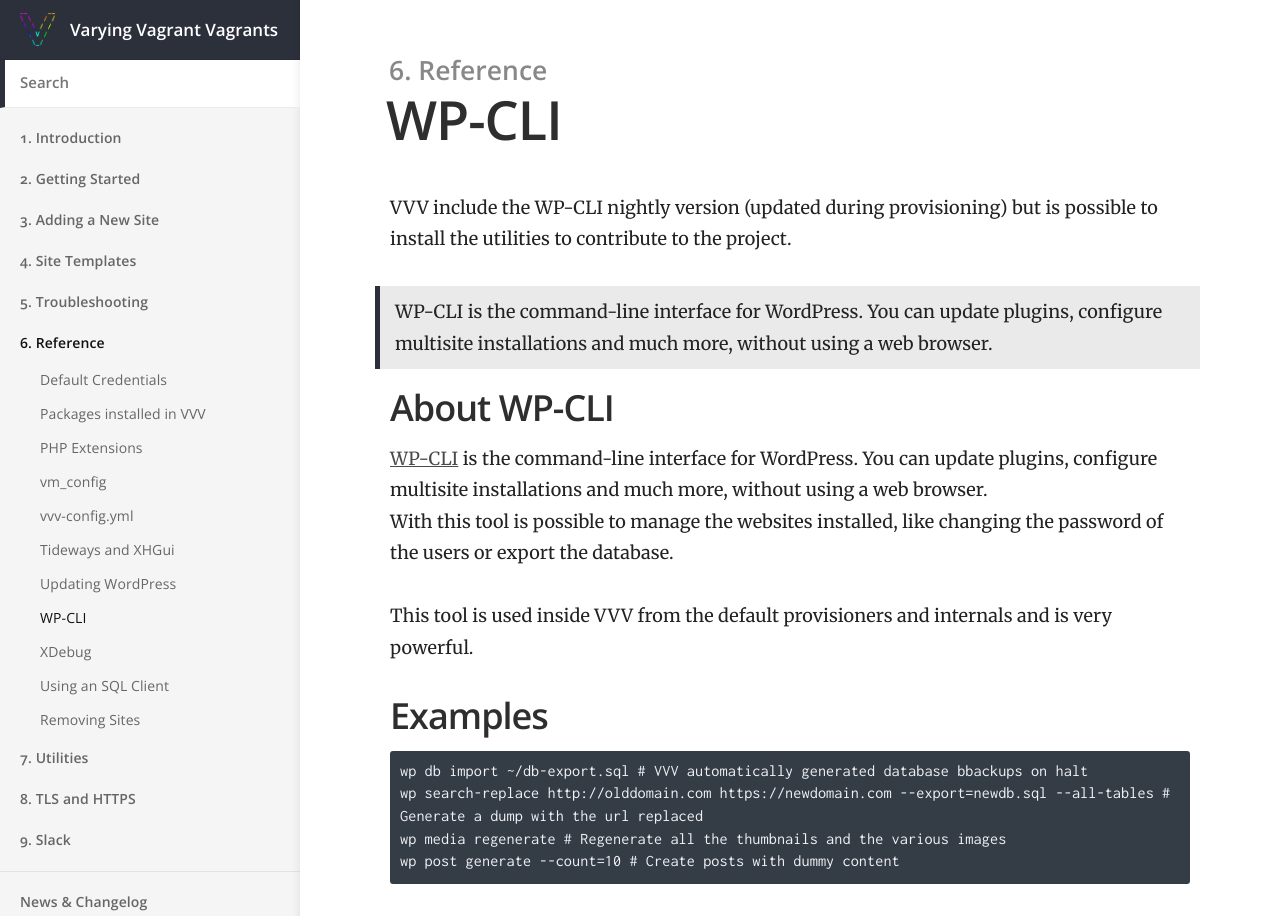
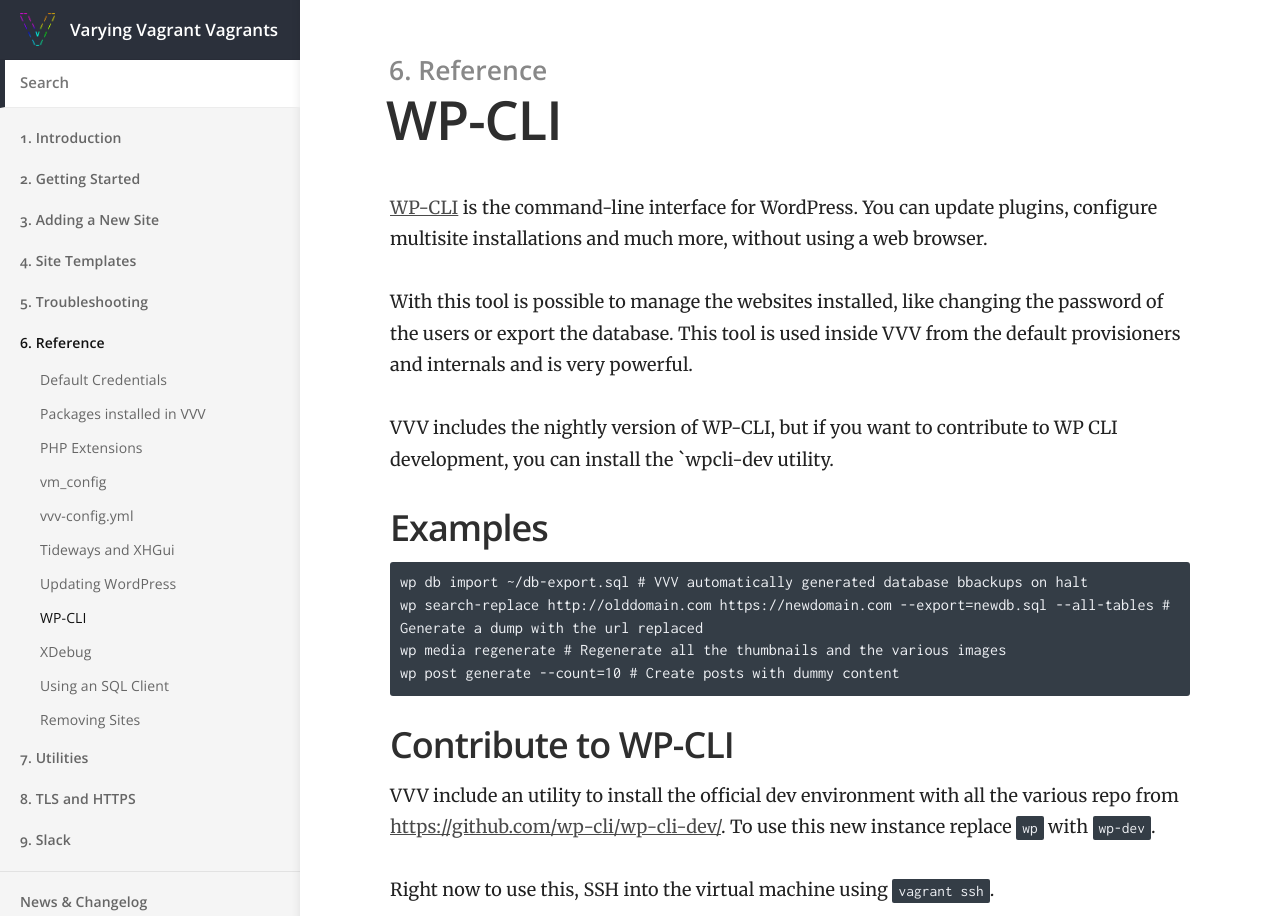
Before and after one commit to Varying-Vagrant-Vagrants/varyingvagrantvagrants.org, a Jekyll site: the page built from docs/en-US/references/wpcli.md, in a window 1280 px wide and 1400 px high. Shown: the top 916 px of the window. Built offline with Jekyll 4.4.1, drawn with Linux system fonts in a browser that asks for light colours; some of the changed text lies outside the part shown.

Commit message:
Update wpcli.md

````diff
--- a/docs/en-US/references/wpcli.md
+++ b/docs/en-US/references/wpcli.md
@@ -5,16 +5,11 @@ title: WP-CLI
 permalink: /docs/en-US/references/wp-cli/
 ---
 
-VVV include the WP-CLI nightly version (updated during provisioning) but is possible to install the utilities to contribute to the project.
+[WP-CLI](https://wp-cli.org/) is the command-line interface for WordPress. You can update plugins, configure multisite installations and much more, without using a web browser.
 
-> WP-CLI is the command-line interface for WordPress. You can update plugins, configure multisite installations and much more, without using a web browser.
+With this tool is possible to manage the websites installed, like changing the password of the users or export the database. This tool is used inside VVV from the default provisioners and internals and is very powerful.
 
-## About WP-CLI
-
-[WP-CLI](https://wp-cli.org/) is the command-line interface for WordPress. You can update plugins, configure multisite installations and much more, without using a web browser.
-With this tool is possible to manage the websites installed, like changing the password of the users or export the database.
-
-This tool is used inside VVV from the default provisioners and internals and is very powerful.
+VVV includes the nightly version of WP-CLI, but if you want to contribute to WP CLI development, you can install the `wpcli-dev utility.
 
 ## Examples
 
@@ -27,11 +22,11 @@ wp post generate --count=10 # Create posts with dummy content
 
 ## Contribute to WP-CLI
 
-VVV include an utility to install the official dev environment with all the various repo from [https://github.com/wp-cli/wp-cli-dev/](https://github.com/wp-cli/wp-cli-dev/).
-Also create a new alias to use this new instance `wp-dev` to run it.
+VVV include an utility to install the official dev environment with all the various repo from [https://github.com/wp-cli/wp-cli-dev/](https://github.com/wp-cli/wp-cli-dev/). To use this new instance replace `wp` with `wp-dev`.
 
-Right now to use is required to enter with SSH to the machine with `vagrant ssh` and probably also to go to the website folder in `/srv/www/` that is the mounted point of the `www` folder of VVV.
-From the WP-CLI folder is possible to run the unit tests of the various commands:
+Right now to use this, SSH into the virtual machine using `vagrant ssh`.
+
+From the WP-CLI dev folder it is possible to run the unit tests of the various commands:
 
 ![Unit test](https://user-images.githubusercontent.com/403283/66570851-b2c9a480-eb6e-11e9-8b8b-5242f687c07f.png)
 
@@ -40,12 +35,13 @@ composer behat # all the unit tests of a command
 composer behat -- ./features/yourtest.feature # for a specific test
 ```
 
-Anyway WP-CLI as an exhaustive [documentation](https://make.wordpress.org/cli/handbook/) also about [how to contribute](https://make.wordpress.org/cli/handbook/contributing/).
+WP-CLI has exhaustive [documentation](https://make.wordpress.org/cli/handbook/) on about [how to contribute](https://make.wordpress.org/cli/handbook/contributing/).
 
-The best way for VVV is adding a new remote to the package repo that you want to patch, in this way is possible to use git also locally (outside the VM) and don't do any other commands.
+We recommend adding a new git remote to the repository, so that you can push changes to GitHub for pull requests.
 
 ## Resources
-There are already a lot of guides about XHGui:
+
+There are already a lot of guides about WP CLI:
 
   * [What you can do with WP-CLI (talk)](http://mte90.tech/Talk-WPCLI/)
   * [Shell friends](https://make.wordpress.org/cli/handbook/shell-friends/)
````
